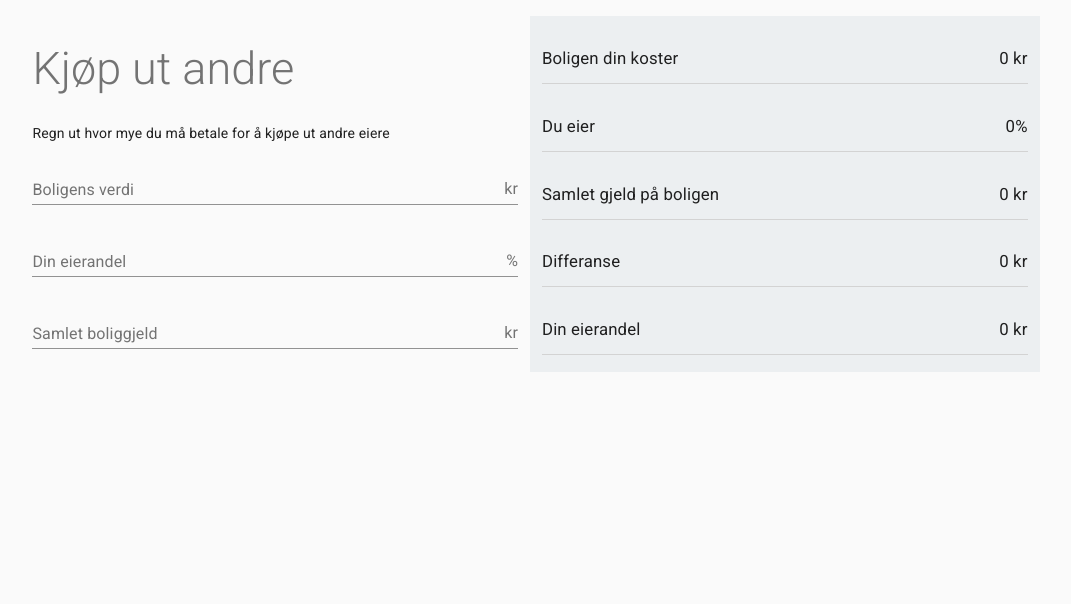
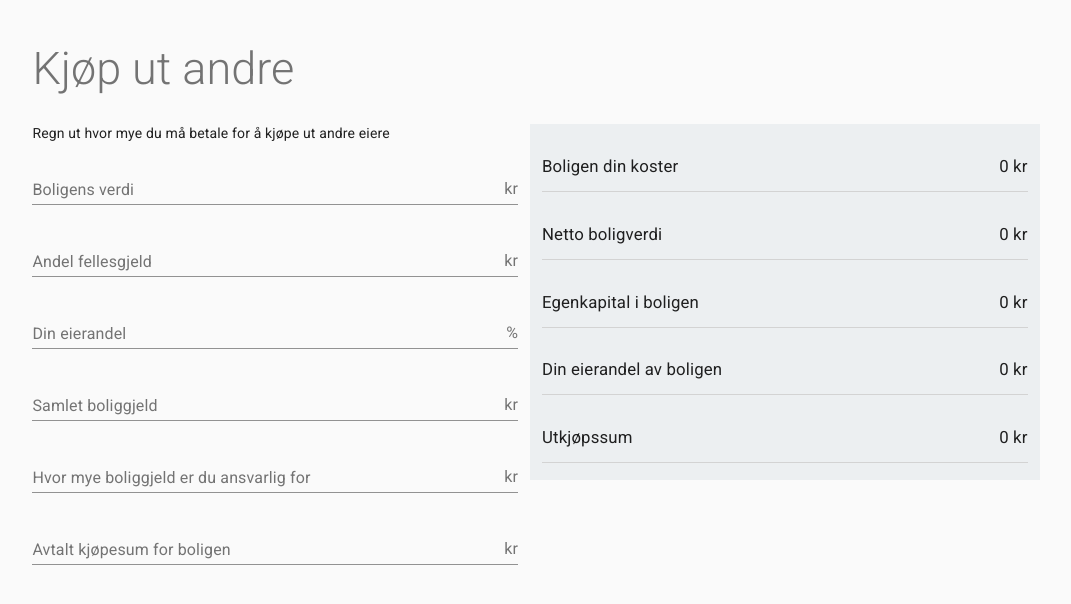
Before and after one commit to lanavu/smb-kalkulator, a Vue app: page /#/ in a window 1280 px wide. Shown: the top 604 px of the page, without its empty margins (110-1181 px from the left). Built offline with nearby package versions, Linux system fonts and the light colour scheme.

Commit message:
User Input Form

```diff
--- a/src/components/CalculationModule.vue
+++ b/src/components/CalculationModule.vue
@@ -5,20 +5,20 @@
       <span>{{ toLocaleString(userInput.propertyValue) }} kr</span>
     </p>
     <p class="info-row">
-      <span>Du eier</span>
-      <span>{{ toLocaleString(userInput.ownershipShare) }}%</span>
+      <span>Netto boligverdi</span>
+      <span>{{ toLocaleString(netPropertyValue) }} kr</span>
     </p>
     <p class="info-row">
-      <span>Samlet gjeld på boligen</span>
+      <span>Egenkapital i boligen</span>
       <span>{{ toLocaleString(userInput.propertyDept) }} kr</span>
     </p>
     <p class="info-row">
-      <span>Differanse</span>
-      <span>{{ toLocaleString(diff) }} kr</span>
+      <span>Din eierandel av boligen</span>
+      <span>{{ toLocaleString(shareValue) }} kr</span>
     </p>
     <p class="info-row">
-      <span>Din eierandel</span>
-      <span>{{ toLocaleString(shareValue) }} kr</span>
+      <span>Utkjøpssum</span>
+      <span>{{ toLocaleString(purchaseSum) }} kr</span>
     </p>
   </div>
 </template>
@@ -38,7 +38,16 @@ export default {
     },
     shareValue() {
       const multiplier = this.userInput.ownershipShare / 100;
-      return this.userInput.propertyValue * multiplier;
+      return this.netPropertyValue * multiplier;
+    },
+    netPropertyValue() {
+      const netPropertyValue =
+        this.userInput.propertyValue - this.userInput.commonDebt;
+      return netPropertyValue;
+    },
+    purchaseSum() {
+      const purchaseSum = this.diff - this.shareValue;
+      return purchaseSum;
     }
   },
   methods: {
--- a/src/components/UserInputForm.vue
+++ b/src/components/UserInputForm.vue
@@ -8,6 +8,17 @@
         name="estimated-value"
         min="0"
         @input="value => handleNumberInput('propertyValue', value)"
+      />
+      <span class="md-suffix">kr</span>
+    </md-field>
+    <md-field>
+      <label for="fellesgjeld">Andel fellesgjeld</label>
+      <md-input
+        type="number"
+        id="fellesgjeld"
+        name="fellesgjeld"
+        min="0"
+        @input="value => handleNumberInput('commonDebt', value)"
       />
       <span class="md-suffix">kr</span>
     </md-field>
@@ -34,6 +45,30 @@
       />
       <span class="md-suffix">kr</span>
     </md-field>
+    <md-field>
+      <label for="own-property-dept"
+        >Hvor mye boliggjeld er du ansvarlig for</label
+      >
+      <md-input
+        type="number"
+        id="own-property-dept"
+        name="own-property-dept"
+        min="0"
+        @input="value => handleNumberInput('ownPropertyDept', value)"
+      />
+      <span class="md-suffix">kr</span>
+    </md-field>
+    <md-field>
+      <label for="purchase-amount">Avtalt kjøpesum for boligen</label>
+      <md-input
+        type="number"
+        id="purchase-amount"
+        name="purchase-amount"
+        min="0"
+        @input="value => handleNumberInput('purchase-amount', value)"
+      />
+      <span class="md-suffix">kr</span>
+    </md-field>
   </div>
 </template>
 
--- a/src/store.js
+++ b/src/store.js
@@ -8,7 +8,8 @@ export default new Vuex.Store({
     userInput: {
       propertyValue: null,
       ownershipShare: null,
-      propertyDept: null
+      propertyDept: null,
+      commonDebt: null
     }
   },
   mutations: {
```
